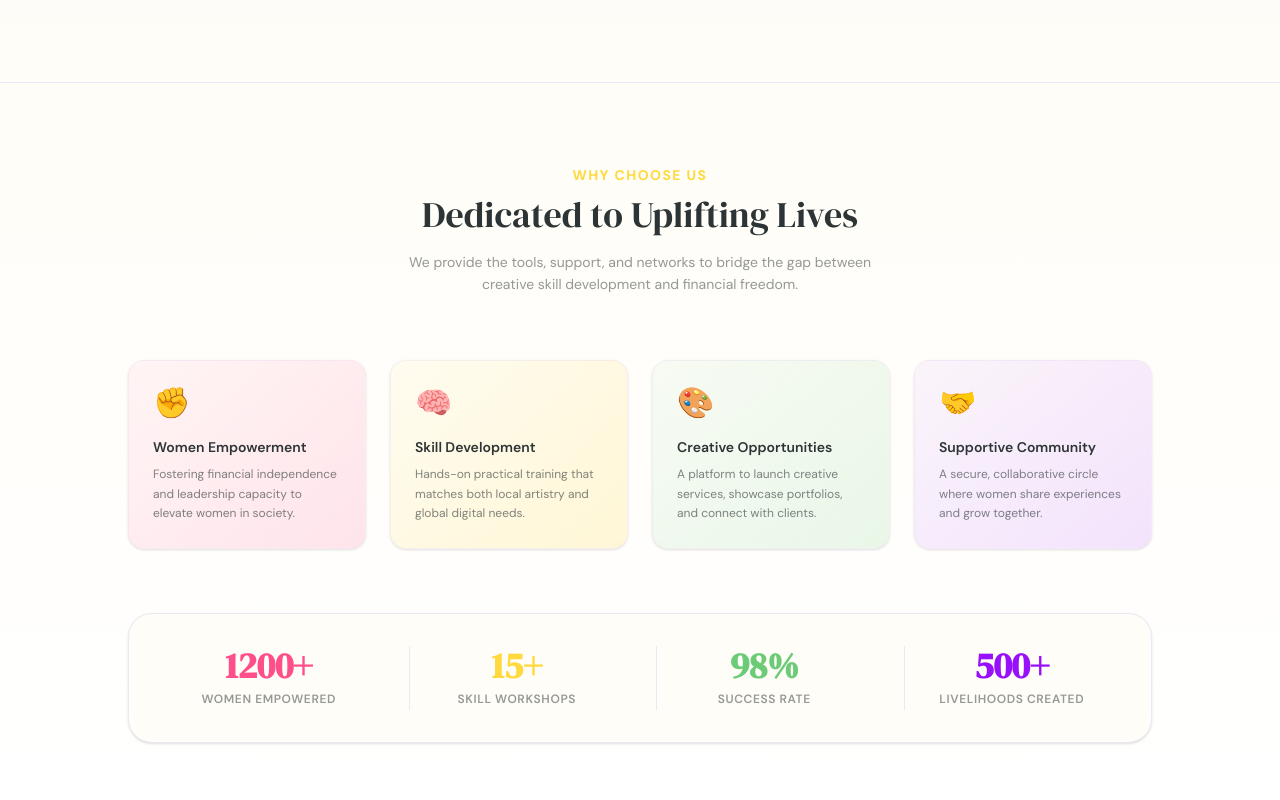
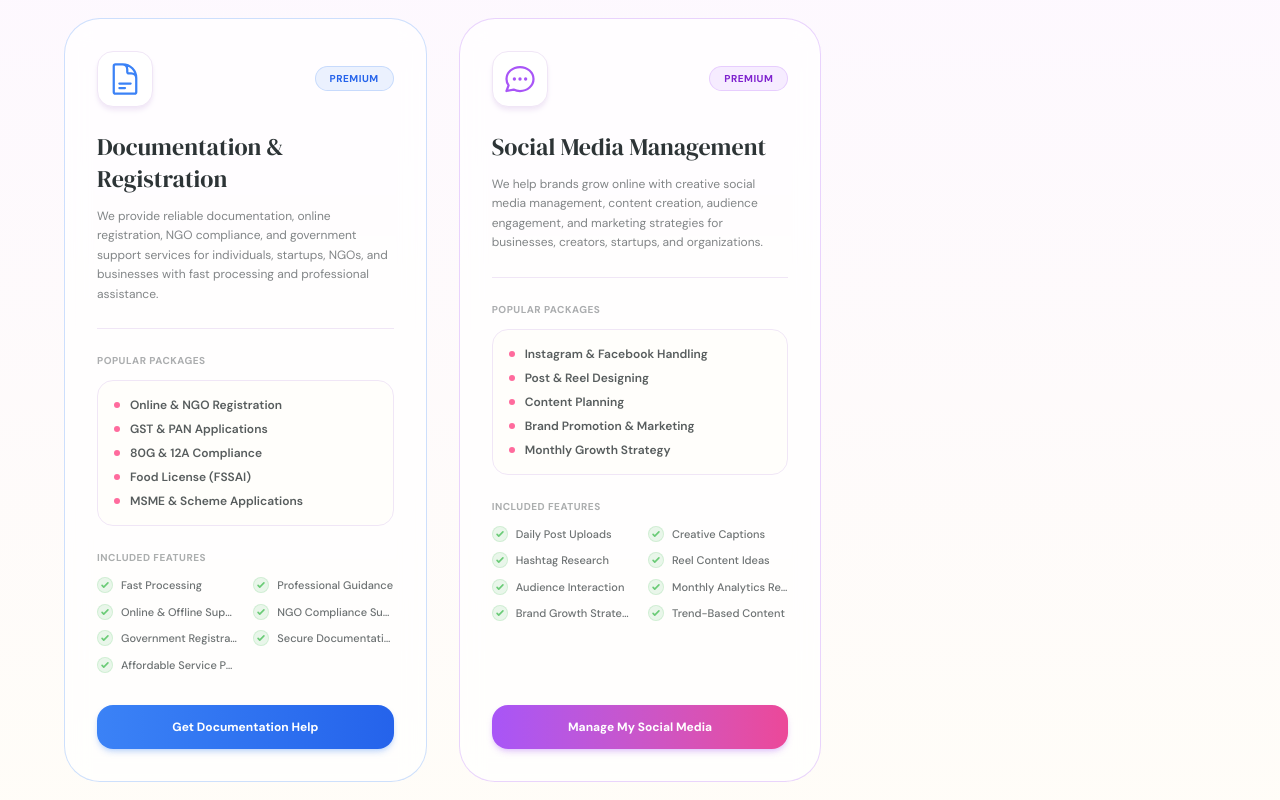
Before and after one commit to Sameera-13/empower-, a React (Vite) app in the folder client/: page /services in a window 1280 px wide. Shown: the part 1640-2440 px from the top of the page. Built offline with nearby package versions, Linux system fonts and the light colour scheme; no server answers.

Commit message:
feat: add Documentation & Registration and Social Media Management services to services page and dynamic booking previews

```diff
--- a/client/src/pages/BookService.jsx
+++ b/client/src/pages/BookService.jsx
@@ -79,13 +79,65 @@ const SERVICE_DATA = {
       'Website Maintenance Support',
       'Ultra Fast Loading Performance'
     ]
+  },
+  docs: {
+    title: 'Documentation & Registration',
+    description: 'We provide reliable documentation, online registration, NGO compliance, and government support services for individuals, startups, NGOs, and businesses with fast processing and professional assistance.',
+    banner: 'https://images.unsplash.com/photo-1450133064473-71024230f91b?auto=format&fit=crop&q=80&w=600&h=400',
+    themeClass: 'from-[#3B82F6]/10 to-[#FFFDF7] border-[#3B82F6]/30',
+    accentText: 'text-[#2563EB]',
+    bulletColor: 'bg-[#3B82F6]',
+    iconColor: 'text-[#3B82F6]',
+    badgeBg: 'bg-[#3B82F6]/15 text-[#2563EB] border-[#3B82F6]/25',
+    packages: [
+      'Online & NGO Registration',
+      'GST & PAN Applications',
+      '80G & 12A Compliance',
+      'Food License (FSSAI)',
+      'MSME & Scheme Applications'
+    ],
+    features: [
+      'Fast Professional Processing',
+      'Secure & Trustworthy Documentation',
+      'Dedicated NGO Compliance Experts',
+      'Online & Offline Advisory Help',
+      'Government Registration Support',
+      'Affordable Service Packages'
+    ]
+  },
+  social: {
+    title: 'Social Media Management',
+    description: 'We help brands grow online with creative social media management, content creation, audience engagement, and marketing strategies for businesses, creators, startups, and organizations.',
+    banner: 'https://images.unsplash.com/photo-1611162617213-7d7a39e9b1d7?auto=format&fit=crop&q=80&w=600&h=400',
+    themeClass: 'from-[#A855F7]/10 to-[#FFFDF7] border-[#A855F7]/30',
+    accentText: 'text-[#7E22CE]',
+    bulletColor: 'bg-[#A855F7]',
+    iconColor: 'text-[#A855F7]',
+    badgeBg: 'bg-[#A855F7]/15 text-[#7E22CE] border-[#A855F7]/25',
+    packages: [
+      'Instagram & Facebook Handling',
+      'Post & Reel Designing',
+      'Content Planning',
+      'Brand Promotion & Marketing',
+      'Monthly Growth Strategy'
+    ],
+    features: [
+      'Daily Creative Post Uploads',
+      'Engaging Reels & Captions Design',
+      'In-Depth Hashtag & Trend Research',
+      'Direct Community Interaction',
+      'Transparent Monthly Analytics Report',
+      'Custom Creative Content Ideas'
+    ]
   }
 };
 
 const SERVICE_OPTIONS = [
   { value: 'mehndi', label: 'Mehndi Service' },
   { value: 'beauty', label: 'Beauty Service' },
-  { value: 'webdev', label: 'Website Development' }
+  { value: 'webdev', label: 'Website Development' },
+  { value: 'docs', label: 'Documentation & Registration' },
+  { value: 'social', label: 'Social Media Management' }
 ];
 
 export default function BookService() {
--- a/client/src/pages/Services.jsx
+++ b/client/src/pages/Services.jsx
@@ -158,6 +158,67 @@ export default function Services() {
       accentColor: 'border-[#6BCB77]/25 hover:border-[#6BCB77] hover:shadow-[0_20px_40px_rgba(107,203,119,0.12)] hover:shadow-[#6BCB77]/10 bg-white/70 backdrop-blur-md',
       tagColor: 'bg-[#6BCB77]/10 text-[#2E7D32] border border-[#6BCB77]/20',
       btnVariant: 'green'
+    },
+    {
+      title: 'Documentation & Registration',
+      description: 'We provide reliable documentation, online registration, NGO compliance, and government support services for individuals, startups, NGOs, and businesses with fast processing and professional assistance.',
+      icon: (
+        <svg className="w-9 h-9 text-[#3B82F6]" fill="none" viewBox="0 0 24 24" stroke="currentColor" strokeWidth={1.5}>
+          <path strokeLinecap="round" strokeLinejoin="round" d="M19.5 14.25v-2.625a3.375 3.375 0 00-3.375-3.375h-1.5A1.125 1.125 0 0113.5 7.125v-1.5a3.375 3.375 0 00-3.375-3.375H8.25m0 12.75h7.5m-7.5 3H12M10.5 2.25H5.625c-.621 0-1.125.504-1.125 1.125v17.25c0 .621.504 1.125 1.125 1.125h12.75c.621 0 1.125-.504 1.125-1.125V11.25a9 9 0 00-9-9z" />
+        </svg>
+      ),
+      packages: [
+        { name: 'Online & NGO Registration' },
+        { name: 'GST & PAN Applications' },
+        { name: '80G & 12A Compliance' },
+        { name: 'Food License (FSSAI)' },
+        { name: 'MSME & Scheme Applications' }
+      ],
+      features: [
+        'Fast Processing',
+        'Professional Guidance',
+        'Online & Offline Support',
+        'NGO Compliance Support',
+        'Government Registration Help',
+        'Secure Documentation',
+        'Affordable Service Packages'
+      ],
+      buttonText: 'Get Documentation Help',
+      buttonLink: '/book-service?service=docs',
+      accentColor: 'border-[#3B82F6]/25 hover:border-[#3B82F6] hover:shadow-[0_20px_40px_rgba(59,130,246,0.12)] hover:shadow-[#3B82F6]/10 bg-white/70 backdrop-blur-md',
+      tagColor: 'bg-[#3B82F6]/10 text-[#2563EB] border border-[#3B82F6]/20',
+      btnVariant: 'blue'
+    },
+    {
+      title: 'Social Media Management',
+      description: 'We help brands grow online with creative social media management, content creation, audience engagement, and marketing strategies for businesses, creators, startups, and organizations.',
+      icon: (
+        <svg className="w-9 h-9 text-[#A855F7]" fill="none" viewBox="0 0 24 24" stroke="currentColor" strokeWidth={1.5}>
+          <path strokeLinecap="round" strokeLinejoin="round" d="M8.625 12a.375.375 0 11-.75 0 .375.375 0 01.75 0zm0 0H8.25m4.125 0a.375.375 0 11-.75 0 .375.375 0 01.75 0zm0 0H12m4.125 0a.375.375 0 11-.75 0 .375.375 0 01.75 0zm0 0h-.375M21 12c0 4.418-4.03 8-9 8a9.863 9.863 0 01-4.255-.949L3 20l1.395-3.72C3.512 15.042 3 13.574 3 12c0-4.418 4.03-8 9-8s9 3.582 9 8z" />
+        </svg>
+      ),
+      packages: [
+        { name: 'Instagram & Facebook Handling' },
+        { name: 'Post & Reel Designing' },
+        { name: 'Content Planning' },
+        { name: 'Brand Promotion & Marketing' },
+        { name: 'Monthly Growth Strategy' }
+      ],
+      features: [
+        'Daily Post Uploads',
+        'Creative Captions',
+        'Hashtag Research',
+        'Reel Content Ideas',
+        'Audience Interaction',
+        'Monthly Analytics Report',
+        'Brand Growth Strategy',
+        'Trend-Based Content'
+      ],
+      buttonText: 'Manage My Social Media',
+      buttonLink: '/book-service?service=social',
+      accentColor: 'border-[#A855F7]/25 hover:border-[#A855F7] hover:shadow-[0_20px_40px_rgba(168,85,247,0.12)] hover:shadow-[#A855F7]/10 bg-white/70 backdrop-blur-md',
+      tagColor: 'bg-[#A855F7]/10 text-[#7E22CE] border border-[#A855F7]/20',
+      btnVariant: 'purple'
     }
   ];
 
@@ -257,7 +318,7 @@ export default function Services() {
 
       {/* SECTION 2 — SERVICES CARDS */}
       <section id="services-section" className="py-24 px-4 bg-gradient-to-b from-[#FFFDF7] via-[#FDF8FF] to-[#FFFDF7]">
-        <div className="max-w-5xl mx-auto">
+        <div className="max-w-6xl mx-auto">
           <div className="text-center mb-20">
             <span className="text-xs font-bold uppercase tracking-widest text-[#FF6B9D] bg-[#FF6B9D]/15 px-4 py-1.5 rounded-full border border-[#FF6B9D]/20">
               Our Offerings
@@ -270,7 +331,7 @@ export default function Services() {
             </p>
           </div>
 
-          <div className="grid grid-cols-1 md:grid-cols-3 gap-8">
+          <div className="grid grid-cols-1 md:grid-cols-2 lg:grid-cols-3 gap-8">
             {services.map((service, index) => (
               <div
                 key={index}
@@ -330,6 +391,10 @@ export default function Services() {
                         ? 'bg-[#FFD93D] text-[#2D3436] hover:bg-[#FFD93D]/90 shadow-md shadow-[#FFD93D]/25'
                         : service.btnVariant === 'pink'
                         ? 'bg-[#FF6B9D] text-white hover:bg-[#FF6B9D]/90 shadow-md shadow-[#FF6B9D]/25'
+                        : service.btnVariant === 'blue'
+                        ? 'bg-gradient-to-r from-[#3B82F6] to-[#2563EB] text-white hover:opacity-95 shadow-md shadow-[#3B82F6]/25'
+                        : service.btnVariant === 'purple'
+                        ? 'bg-gradient-to-r from-[#A855F7] to-[#EC4899] text-white hover:opacity-95 shadow-md shadow-[#A855F7]/25'
                         : 'bg-[#6BCB77] text-white hover:bg-[#6BCB77]/90 shadow-md shadow-[#6BCB77]/25'
                     }`}
                   >
```
